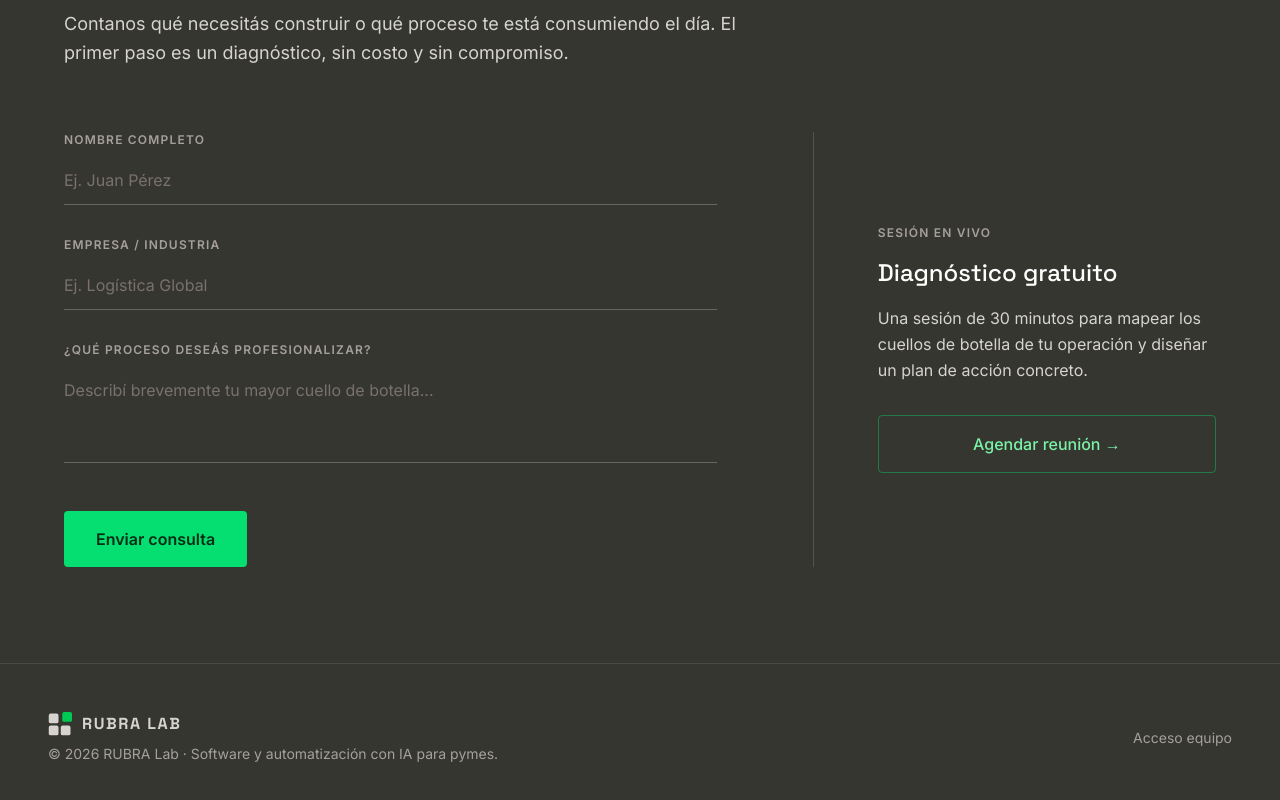
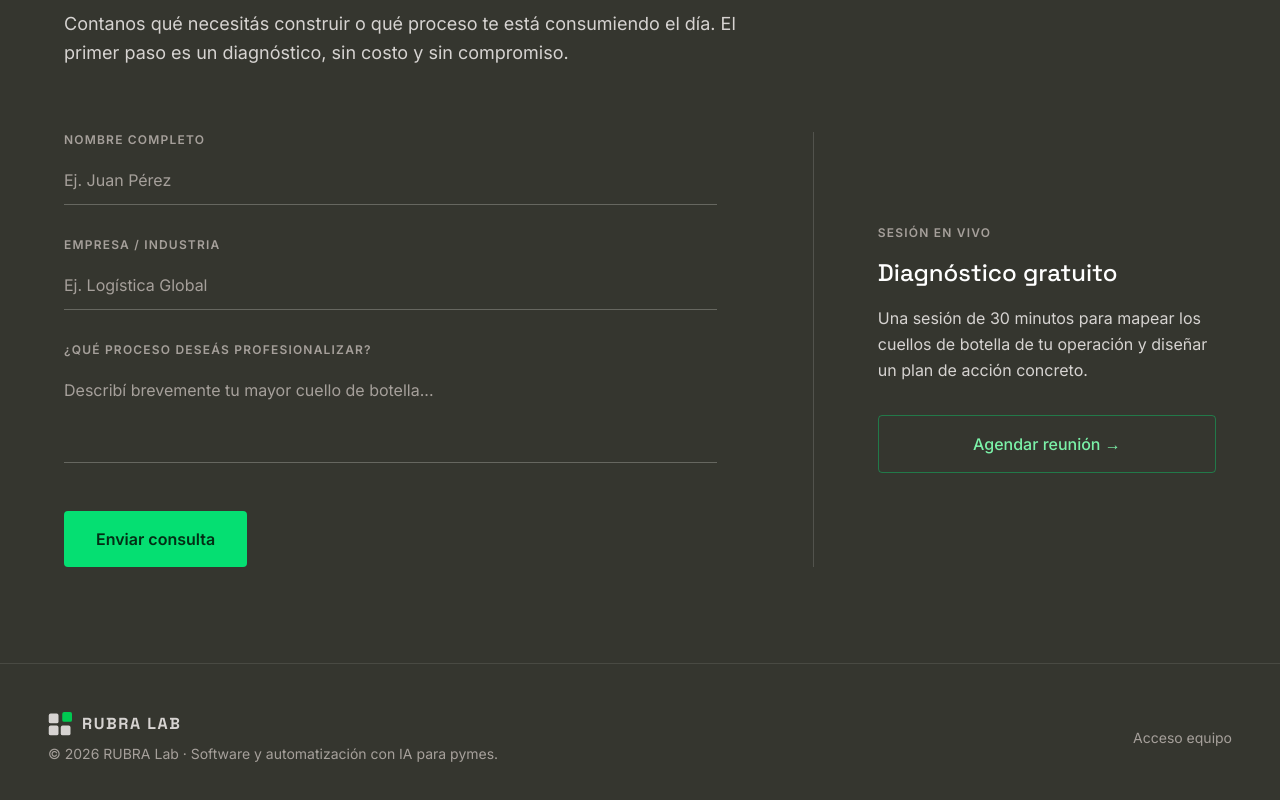
Before and after one commit to RUBRAlab/rubra, a React (Vite) app: page / in a window 1280 px wide. Shown: the part 5571-6371 px from the top of the page. Built offline with nearby package versions, Linux system fonts and the light colour scheme; a web font is replaced by a local one.

Commit message:
Sube el contraste del placeholder de los inputs sobre cemento

```diff
--- a/src/App.tsx
+++ b/src/App.tsx
@@ -808,7 +808,7 @@ Software a medida.<br />Y automatización que trabaja sola.
                       type="text"
                       placeholder="Ej. Juan Pérez"
                       required
-                      className="w-full bg-transparent border-0 border-b border-stone-100/25 py-3 text-white placeholder:text-stone-500 focus:ring-0 focus:border-green-400 transition-colors"
+                      className="w-full bg-transparent border-0 border-b border-stone-100/25 py-3 text-white placeholder:text-stone-400 focus:ring-0 focus:border-green-400 transition-colors"
                     />
                   </div>
                   <div className="flex flex-col gap-2">
@@ -818,7 +818,7 @@ Software a medida.<br />Y automatización que trabaja sola.
                       type="text"
                       placeholder="Ej. Logística Global"
                       required
-                      className="w-full bg-transparent border-0 border-b border-stone-100/25 py-3 text-white placeholder:text-stone-500 focus:ring-0 focus:border-green-400 transition-colors"
+                      className="w-full bg-transparent border-0 border-b border-stone-100/25 py-3 text-white placeholder:text-stone-400 focus:ring-0 focus:border-green-400 transition-colors"
                     />
                   </div>
                   <div className="flex flex-col gap-2 mb-4">
@@ -828,7 +828,7 @@ Software a medida.<br />Y automatización que trabaja sola.
                       placeholder="Describí brevemente tu mayor cuello de botella..."
                       rows={3}
                       required
-                      className="w-full bg-transparent border-0 border-b border-stone-100/25 py-3 text-white placeholder:text-stone-500 focus:ring-0 focus:border-green-400 transition-colors resize-none"
+                      className="w-full bg-transparent border-0 border-b border-stone-100/25 py-3 text-white placeholder:text-stone-400 focus:ring-0 focus:border-green-400 transition-colors resize-none"
                     ></textarea>
                   </div>
                   <button type="submit" className="self-start bg-green-400 text-green-950 px-8 py-4 rounded font-semibold hover:bg-green-300 transition-colors">
```
